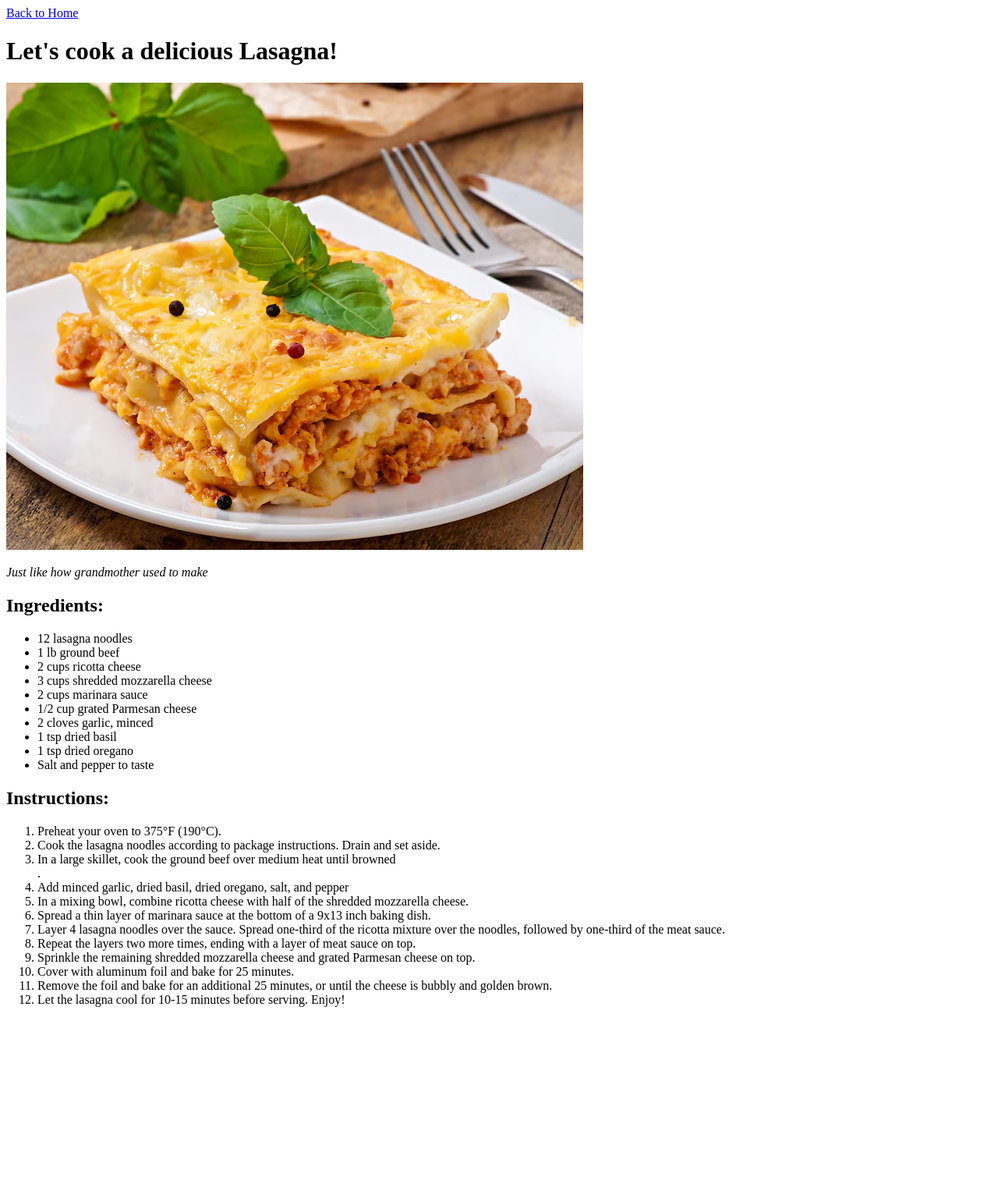
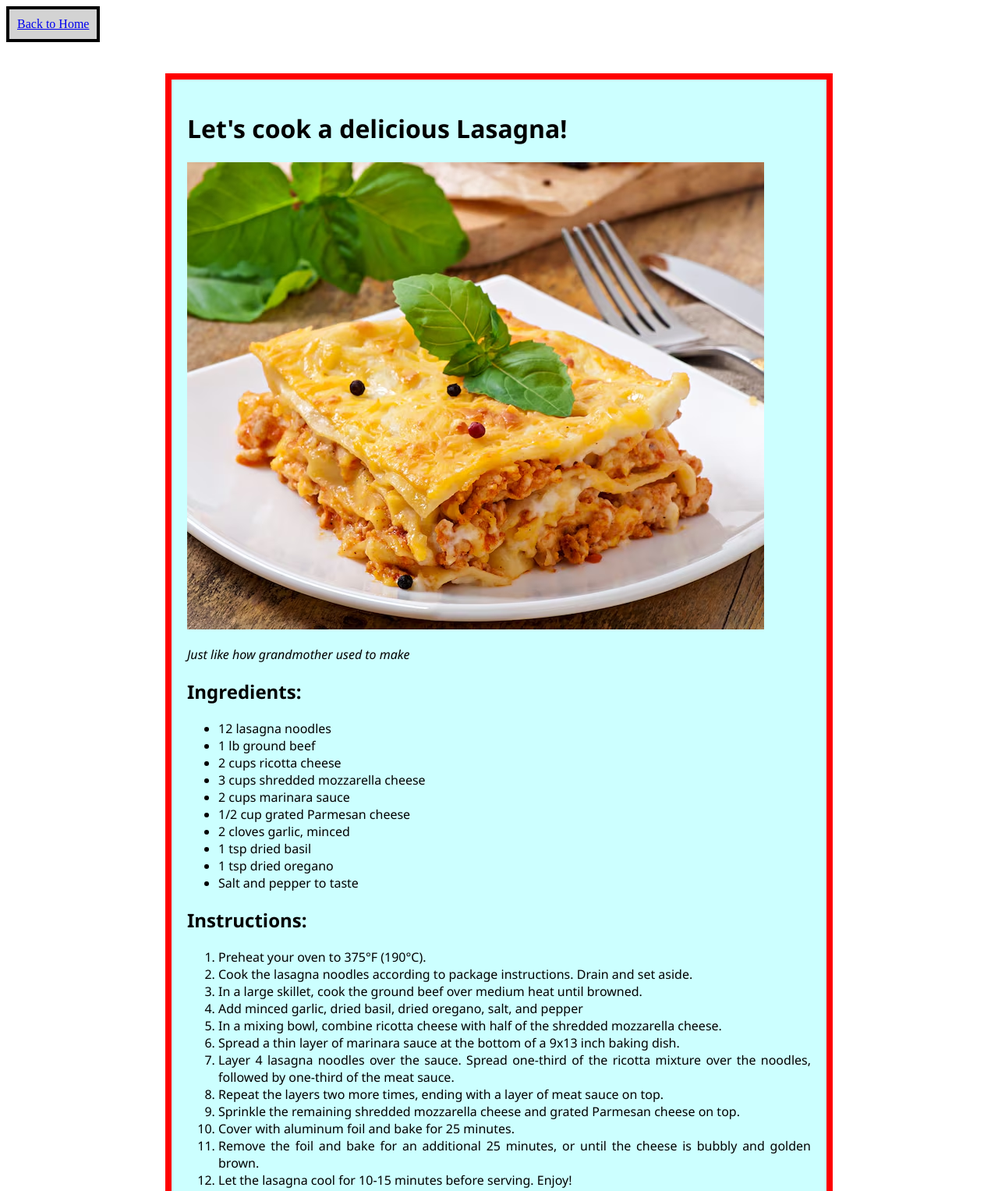
Before and after one commit to derpgolem/odin-recipes, a plain HTML site: page pages/recipes/italian/lasagna.html in a window 1280 px wide. Shown: the top 1527 px of the page at 78% size. Before the commit the page ends 1307 px from the top, so only its background shows below. Drawn offline with Linux system fonts and the light colour scheme.

Commit message:
update styling and fixed HTML structures add boxes and consistent CSS styling

```diff
--- a/pages/recipes/italian/lasagna.html
+++ b/pages/recipes/italian/lasagna.html
@@ -4,9 +4,15 @@
     <meta charset="UTF-8">
     <meta name="viewport" content="width=device-width, initial-scale=1.0">
     <title>Cook Lasagna!</title>
+    <link rel="stylesheet" href="../../../styling/styles.css">
 </head>
 <body>
+
+<div class="button">
     <a href="../../index.html">Back to Home</a>
+</div>
+
+<div class="card content">
     <h1>Let's cook a delicious Lasagna!</h1>
     <p><img src="../../../assets/img/lasagna.jpg" alt="lasagna" height="599" width="740"></p>
     <p><em>Just like how grandmother used to make</em></p>
@@ -29,7 +35,7 @@
         <ol>
             <li>Preheat your oven to 375°F (190°C).</li>
             <li>Cook the lasagna noodles according to package instructions. Drain and set aside.</li>
-        <li>In a large skillet, cook the ground beef over medium heat until browned</li>.
+            <li>In a large skillet, cook the ground beef over medium heat until browned.</li>
             <li>Add minced garlic, dried basil, dried oregano, salt, and pepper</li>
             <li>In a mixing bowl, combine ricotta cheese with half of the shredded mozzarella cheese.</li>
             <li>Spread a thin layer of marinara sauce at the bottom of a 9x13 inch baking dish.</li>
@@ -40,6 +46,6 @@
             <li>Remove the foil and bake for an additional 25 minutes, or until the cheese is bubbly and golden brown.</li>
             <li>Let the lasagna cool for 10-15 minutes before serving. Enjoy!</li>
         </ol>
-
+</div>
 </body>
 </html>
--- a/styling/styles.css
+++ b/styling/styles.css
@@ -13,7 +13,7 @@
     background-color: #ccffff;
     color: black;
     text-align:justify;
-    margin: auto;
+    margin: 40px auto;
 }
 
 .title {
@@ -49,3 +49,10 @@
     list-style-type: none;
     padding: 0;
 }
+
+.button {
+    padding: 10px;
+    border: 4px solid black;
+    background-color: lightgray;
+    display: inline-block;
+}
```
Also changed, not shown: pages/recipes/asian/general_tso.html (+8 -2 lines), pages/recipes/italian/pizza.html (+7 -0 lines). Lines whose indentation alone changed are shown as unchanged.
